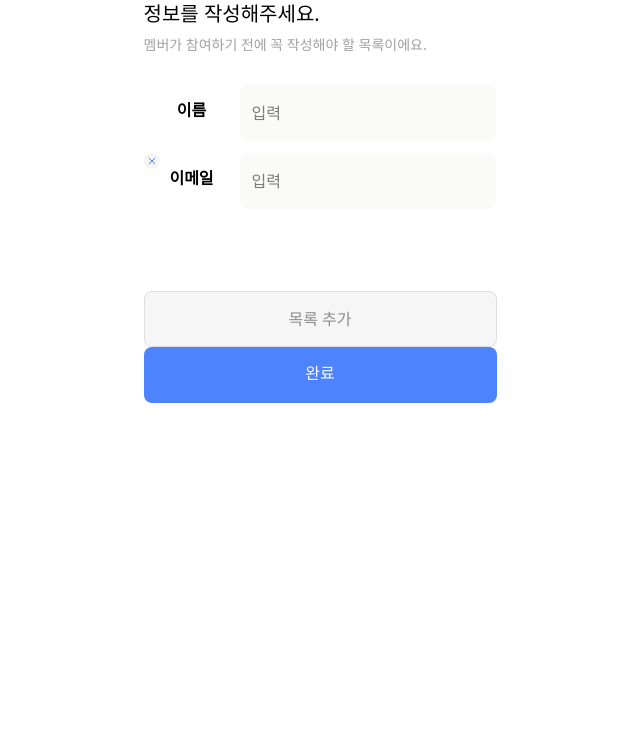
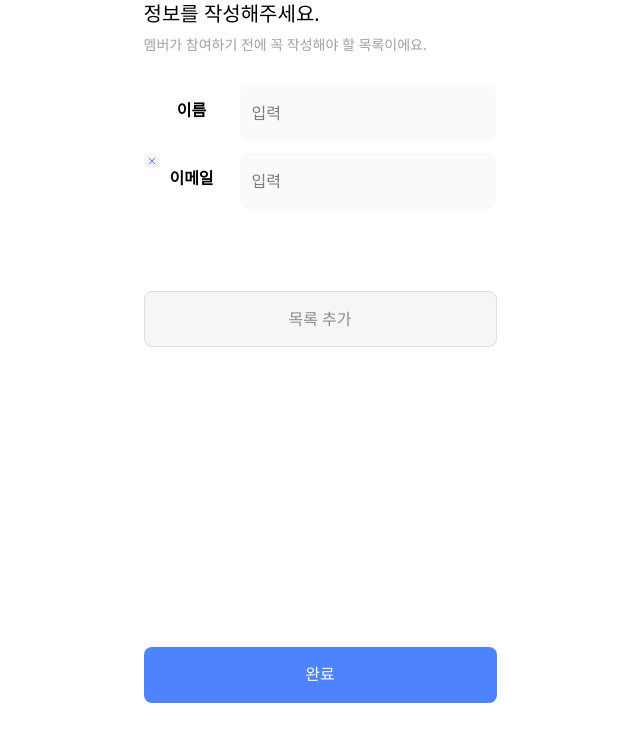
Before and after one commit to Dang-Bun/DANGBUN-frontend, a React (Vite) app: page /placemake2 in a window 1280 px wide. Shown: the top 742 px of the page, without its empty margins (309-949 px from the left). Built offline with nearby package versions, Linux system fonts and the light colour scheme.

Commit message:
Feat : D004 1차 구현

```diff
--- a/src/pages/D/PlaceMake2.tsx
+++ b/src/pages/D/PlaceMake2.tsx
@@ -5,6 +5,9 @@ import PopUpCard from '../../components/PopUp/PopUpCard';
 
 const PlaceMake2 = () => {
   const [isModalOpen, setIsModalOpen] = React.useState(false);
+  const [infoList, setInfoList] = React.useState([
+    { label: '이메일', value: '' },
+  ]);
   return (
     <div>
       <div className='flex flex-col gap-2 mb-7.75'>
@@ -24,12 +27,21 @@ const PlaceMake2 = () => {
             className='w-64 h-14 px-3 py-3.5 bg-stone-50 rounded-lg'
           />
         </div>
-        <div className='flex flex-row relative'>
-          <button className='absolute w-4 h-4 bg-neutral-100 rounded-full flex justify-center items-center cursor-pointer'>
+
+        {infoList.map((item, index) => (
+          <div key={index} className='flex flex-row relative'>
+            <button
+              className='absolute w-4 h-4 bg-neutral-100 rounded-full flex justify-center items-center cursor-pointer'
+              onClick={() => {
+                const newList = [...infoList];
+                newList.splice(index, 1);
+                setInfoList(newList);
+              }}
+            >
               <img src={BlueX} alt='X' />
             </button>
             <p className='w-24 px-4 py-3.5 text-center text-base font-semibold leading-snug'>
-            이메일
+              {item.label}
             </p>
             <input
               type='text'
@@ -37,11 +49,23 @@ const PlaceMake2 = () => {
               className='w-64 h-14 px-3 py-3.5 bg-stone-50 rounded-lg'
             />
           </div>
+        ))}
       </div>
       <CTAButton variant='gray' onClick={() => setIsModalOpen(true)}>
         목록 추가
       </CTAButton>
-      <CTAButton variant='blue'>완료</CTAButton>
+      <CTAButton
+        variant='blue'
+        style={{
+          display: 'flex',
+          justifyContent: 'center',
+          alignItems: 'center',
+          position: 'fixed',
+          bottom: '97px',
+        }}
+      >
+        완료
+      </CTAButton>
 
       <PopUpCard
         isOpen={isModalOpen}
@@ -53,7 +77,12 @@ const PlaceMake2 = () => {
         first='취소'
         second='확인'
         onFirstClick={() => setIsModalOpen(false)}
-        onSecondClick={() => {}}
+        onSecondClick={(value) => {
+          if (value) {
+            setInfoList((prev) => [...prev, { label: value, value: '' }]);
+          }
+          setIsModalOpen(false);
+        }}
       />
     </div>
   );
```
Lines whose indentation alone changed are shown as unchanged.
